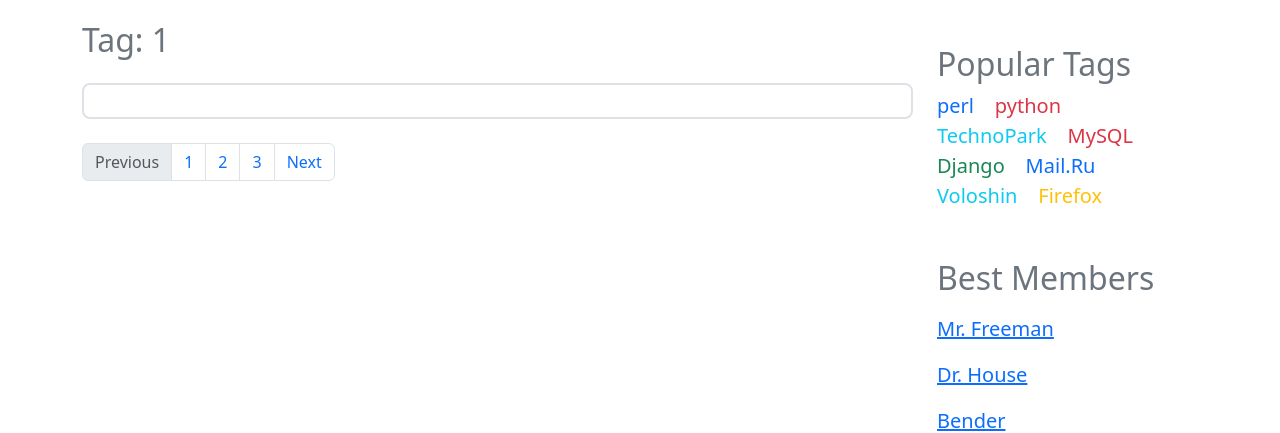
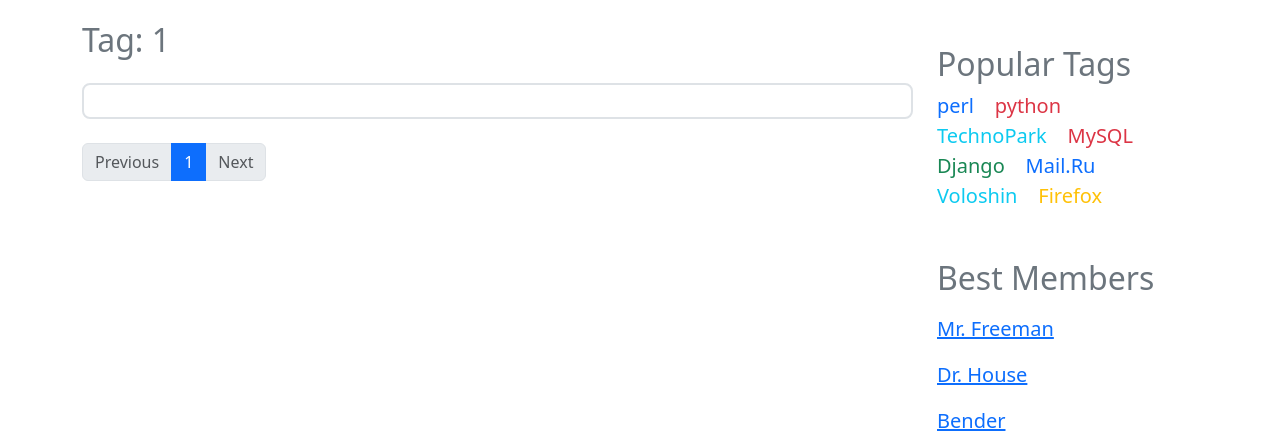
Before and after one commit to mamillerr/WEB, a Django app: page /tag/1/ in a window 1280 px wide. Shown: the part 193-626 px from the top of the page. Run offline with Django 4.2, Linux system fonts and the light colour scheme; parts of the project's set-up code (start-up, migrations or seed data) failed here and were passed over.

Commit message:
Add pagination-item/add pagination for tags

```diff
--- /dev/null
+++ b/app/templates/components/pagination-item.html
@@ -0,0 +1,33 @@
+<!-- Pagination -->
+<nav>
+  <ul class="pagination justify-content-start my-4">
+    {% if questions.has_previous %}
+      <li class="page-item">
+        <a class="page-link" href="?page={{ questions.previous_page_number }}">Previous</a>
+      </li>
+    {% else %}
+      <li class="page-item disabled">
+        <a class="page-link" aria-disabled="true">Previous</a>
+      </li>
+    {% endif %}
+
+    {% for i in questions.paginator.page_range %}
+      {% if questions.number == i %}
+        <li class="page-item active"><a class="page-link">{{i}}</a></li>
+      {% else %}
+        <li class="page-item"><a class="page-link" href="?page={{ i }}">{{i}}</a></li>
+      {% endif %}
+    {% endfor %}
+
+    {% if questions.has_next %}
+      <li class="page-item">
+        <a class="page-link" href="?page={{ questions.next_page_number }}">Next</a>
+      </li>
+    {% else %}
+      <li class="page-item disabled">
+        <a class="page-link" aria-disabled="true">Next</a>
+      </li>
+    {% endif %}
+  </ul>
+</nav>
+<!-- End of pagination -->
--- a/app/templates/tag.html
+++ b/app/templates/tag.html
@@ -44,19 +44,7 @@
     </div>
     <!-- End of question template -->
     <!-- Pagination -->
-    <nav>
-        <ul class="pagination justify-content-start my-4">
-            <li class="page-item disabled">
-                <a class="page-link" href="#" tabindex="-1" aria-disabled="true">Previous</a>
-            </li>
-            <li class="page-item"><a class="page-link" href="#">1</a></li>
-            <li class="page-item"><a class="page-link" href="#">2</a></li>
-            <li class="page-item"><a class="page-link" href="#">3</a></li>
-            <li class="page-item">
-                <a class="page-link" href="#">Next</a>
-            </li>
-        </ul>
-    </nav>
+    {% include "components/pagination-item.html" %}
     <!-- End of pagination -->
 </div>
 {% endblock content %}
```
Also changed, not shown: app/templates/index.html (+1 -31 lines).
